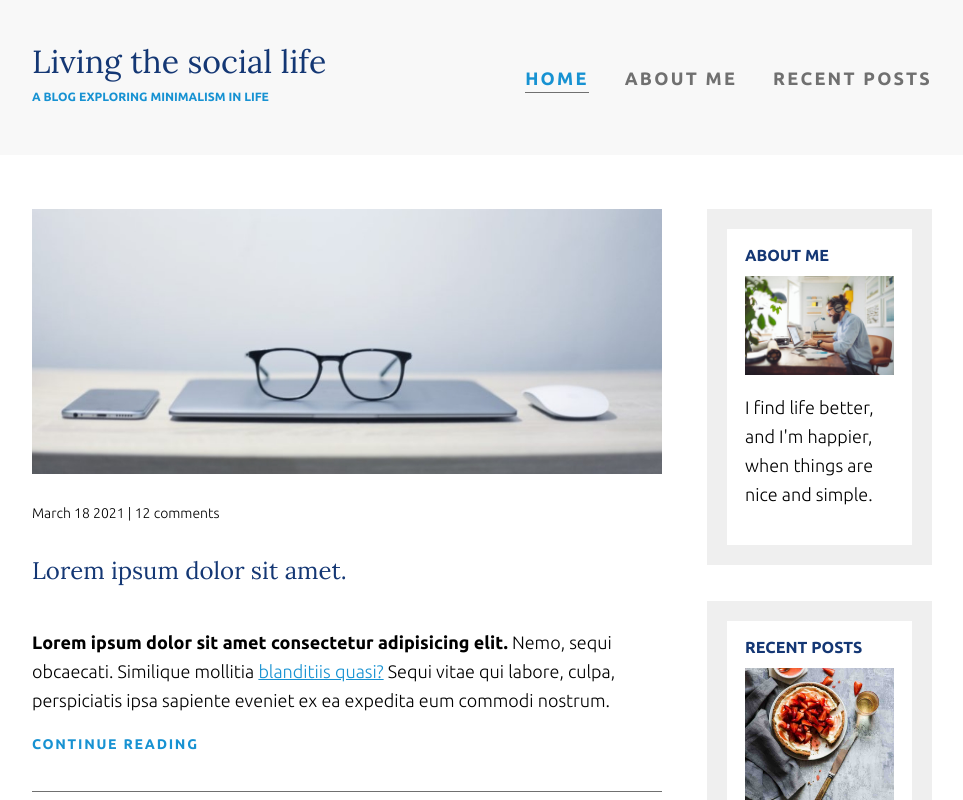
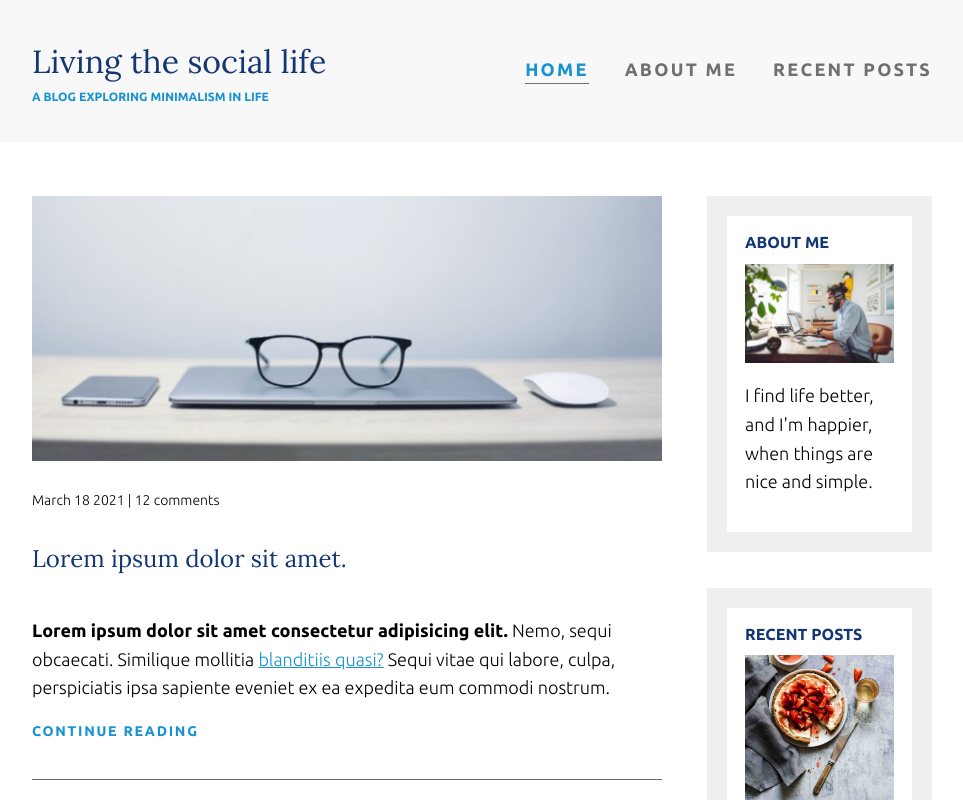
Before and after one commit to BadAllOff/minimalist_life_blog_react, a React (Create React App) app: page /#/ in a window 1280 px wide. Shown: the top 800 px of the page, without its empty margins (158-1121 px from the left). Built offline with nearby package versions, Linux system fonts and the light colour scheme.

Commit message:
Fix: remmove excessive margin of header nav

```diff
--- a/package.json
+++ b/package.json
@@ -8,6 +8,7 @@
     "@testing-library/react": "^11.1.0",
     "@testing-library/user-event": "^12.1.10",
     "normalize.css": "^8.0.1",
+    "npm": "^7.6.3",
     "react": "^17.0.1",
     "react-dom": "^17.0.1",
     "react-html-parser": "^2.0.2",
@@ -22,6 +23,7 @@
     "test": "react-scripts test",
     "eject": "react-scripts eject",
     "predeploy": "npm run build",
+    "clean": "rm -rf node_modules/gh-pages/.cache",
     "deploy": "gh-pages -d build"
   },
   "eslintConfig": {
--- a/src/components/header/styles/header.js
+++ b/src/components/header/styles/header.js
@@ -22,7 +22,6 @@ export const NavList = styled.ul`
   }
 `;
 export const NavListItem = styled.li`
-  margin: 0.5em 0;
   @media (min-width: 820px) {
     margin-left: 2em;
   }
```
Also changed, not shown: 1 other file (tests, documents, lock files or other folders).
